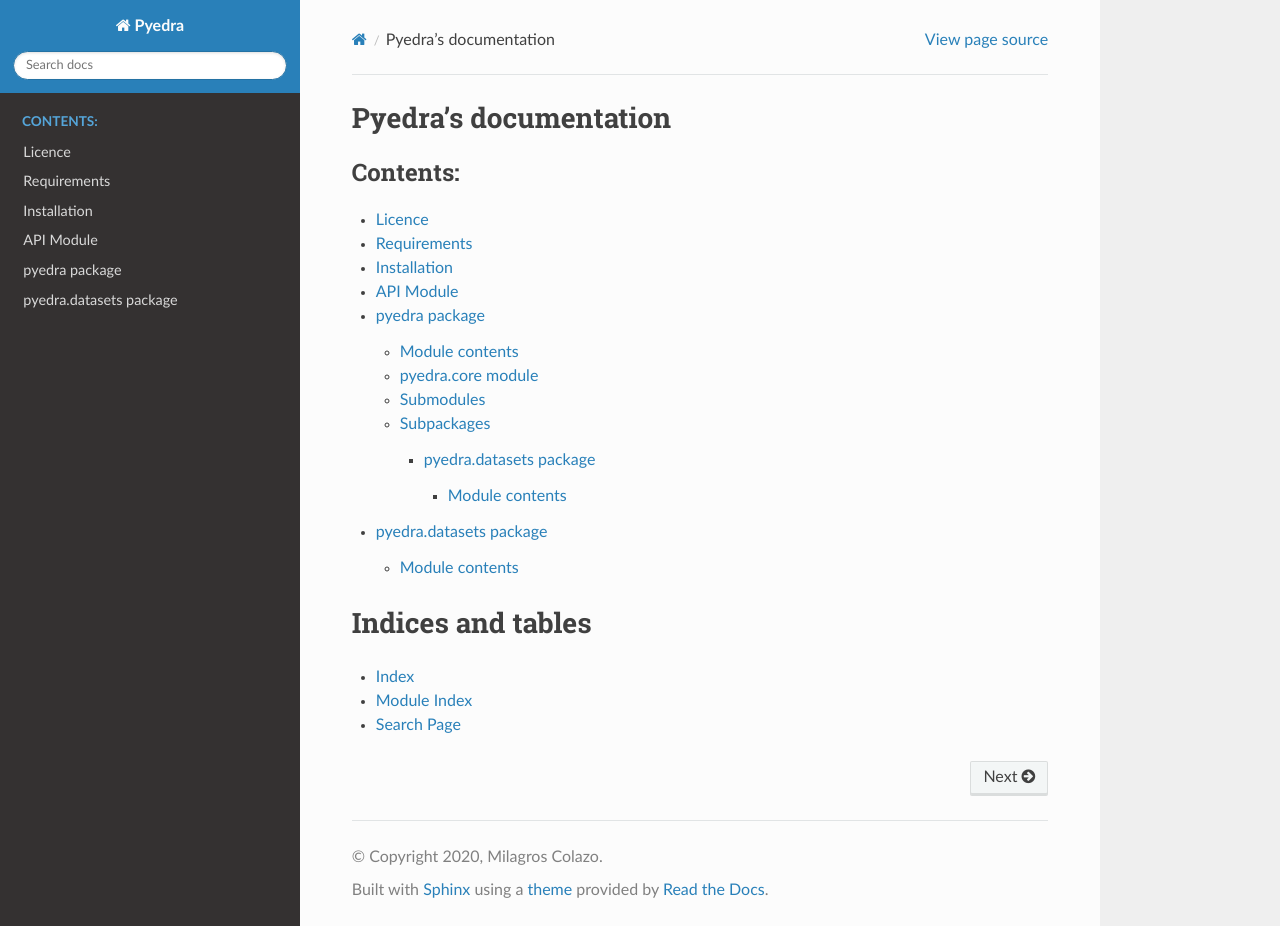
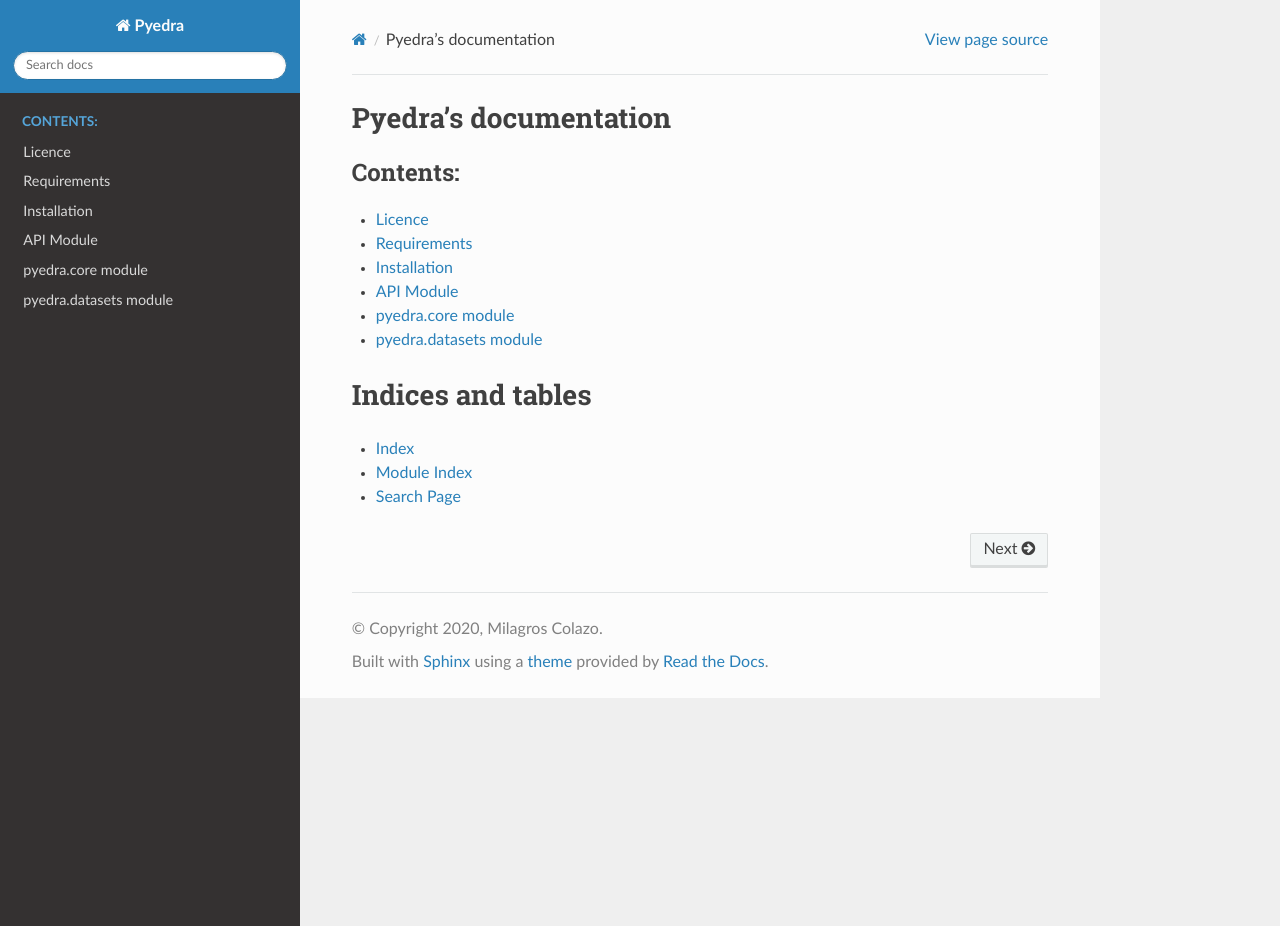
Before and after one commit to milicolazo/Pyedra, a Sphinx documentation site: the page built from docs/source/index.rst, in a window 1280 px wide and 926 px high. Built offline with Sphinx 7.4.7 and the Read the Docs theme 2.0.0, drawn with Linux system fonts in a browser that asks for light colours.

Commit message:
read the doc problems

```diff
--- a/docs/source/pyedra.datasets.rst
+++ b/docs/source/pyedra.datasets.rst
@@ -1,8 +1,5 @@
-pyedra.datasets package
-=======================
-
-Module contents
----------------
+pyedra.datasets module
+----------------------
 
 .. automodule:: pyedra.datasets
    :members:
--- a/docs/source/pyedra.rst
+++ b/docs/source/pyedra.rst
@@ -1,14 +1,3 @@
-pyedra package
-==============
-
-Module contents
----------------
-
-.. automodule:: pyedra
-   :members:
-   :undoc-members:
-   :show-inheritance:
-
 pyedra.core module
 ------------------
 
@@ -16,15 +5,3 @@ pyedra.core module
    :members:
    :undoc-members:
    :show-inheritance:
-
-Submodules
-----------
-
-
-Subpackages
------------
-
-.. toctree::
-   :maxdepth: 4
-
-   pyedra.datasets
```
